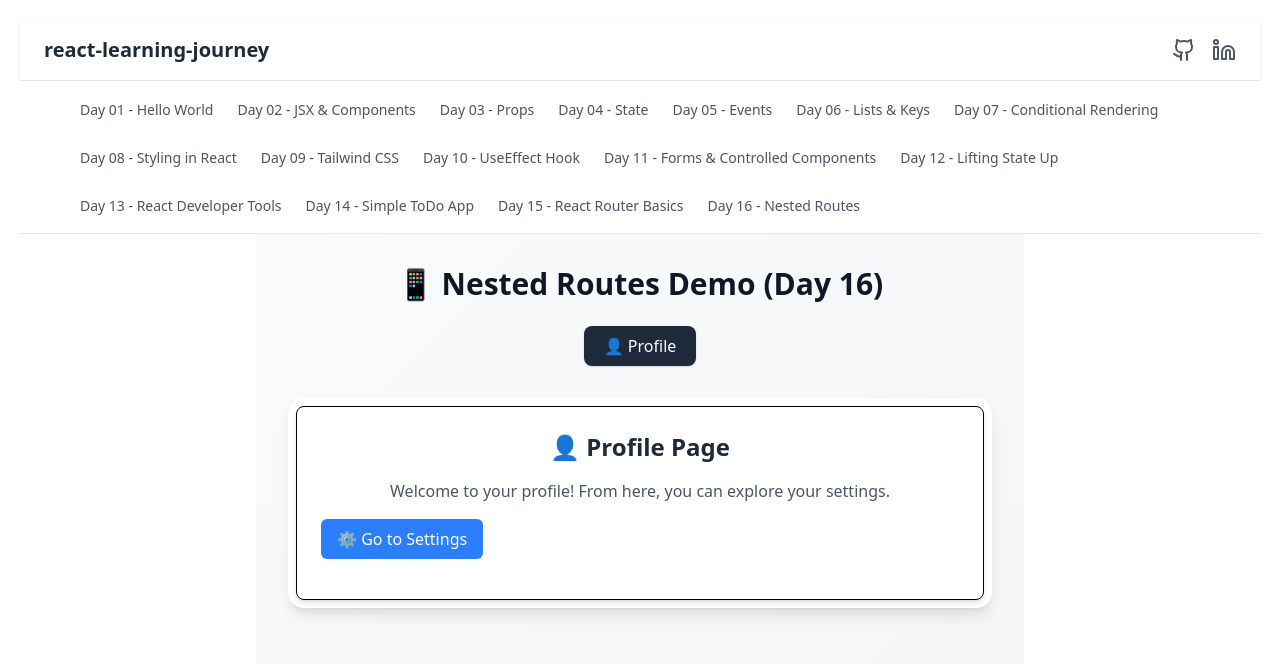
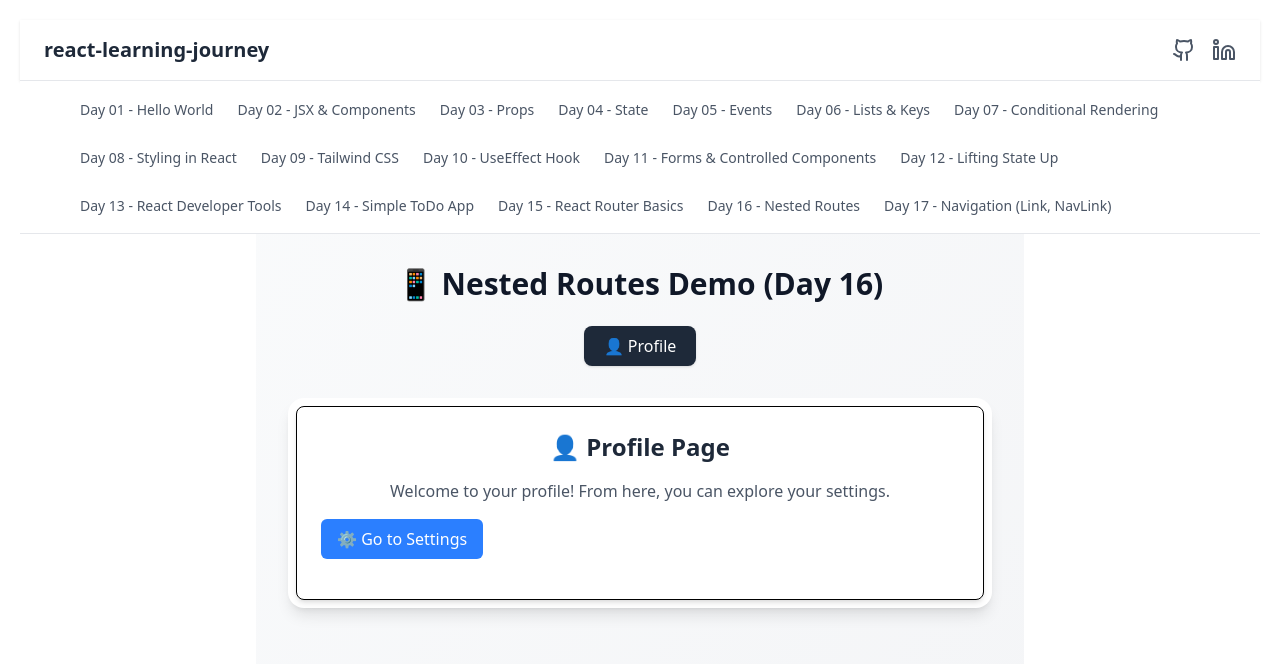
Before and after one commit to Vignesh-Ajri/react-learning-journey, a React (Vite) app: page /day16/profile in a window 1280 px wide. Shown: the top 664 px of the page. Built offline with nearby package versions, Linux system fonts and the light colour scheme.

Commit message:
Navbar.jsx update

```diff
--- a/src/components/NavBar.jsx
+++ b/src/components/NavBar.jsx
@@ -21,6 +21,7 @@ export default function ResponsiveNav() {
     { to: "/day14", label: "Day 14 - Simple ToDo App" },
     { to: "/day15", label: "Day 15 - React Router Basics" },
     { to: "/day16", label: "Day 16 - Nested Routes" },
+    { to: "/day17", label: "Day 17 - Navigation (Link, NavLink)" },
   ];
 
   return (
```
